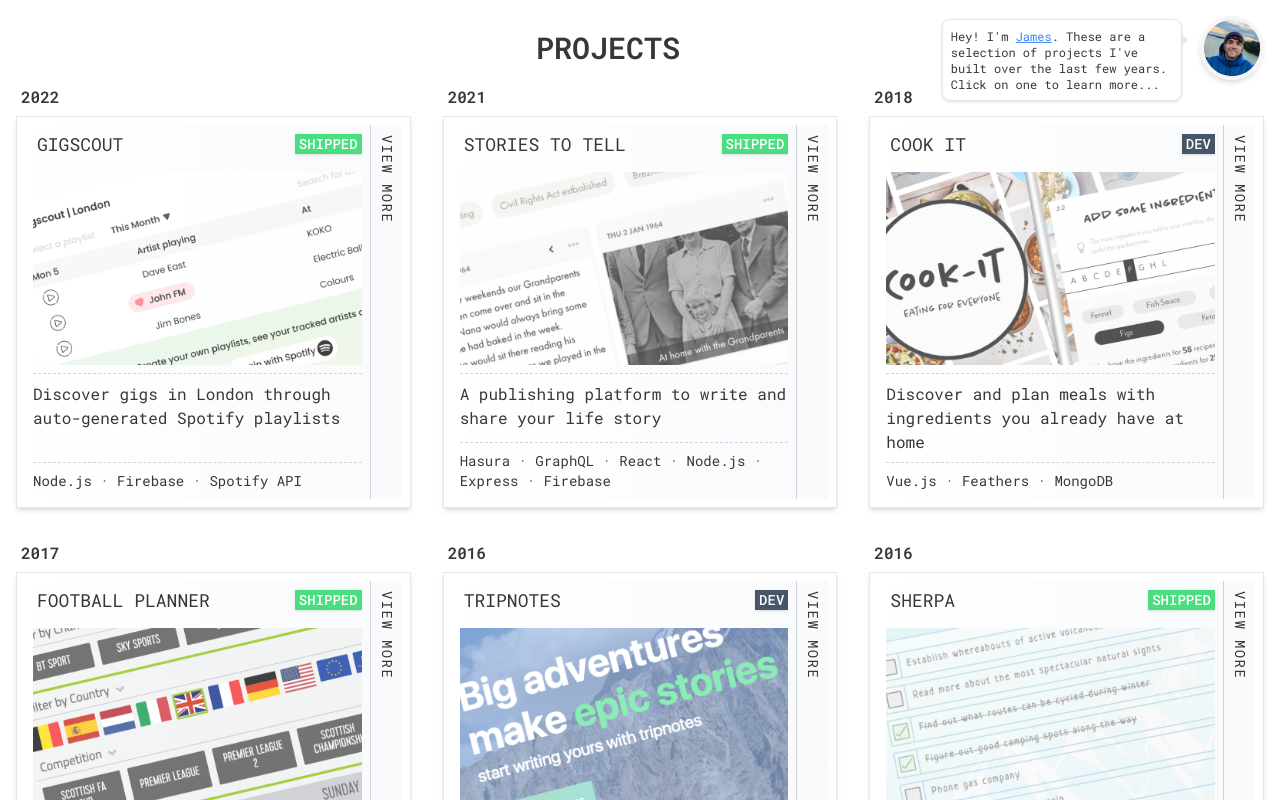
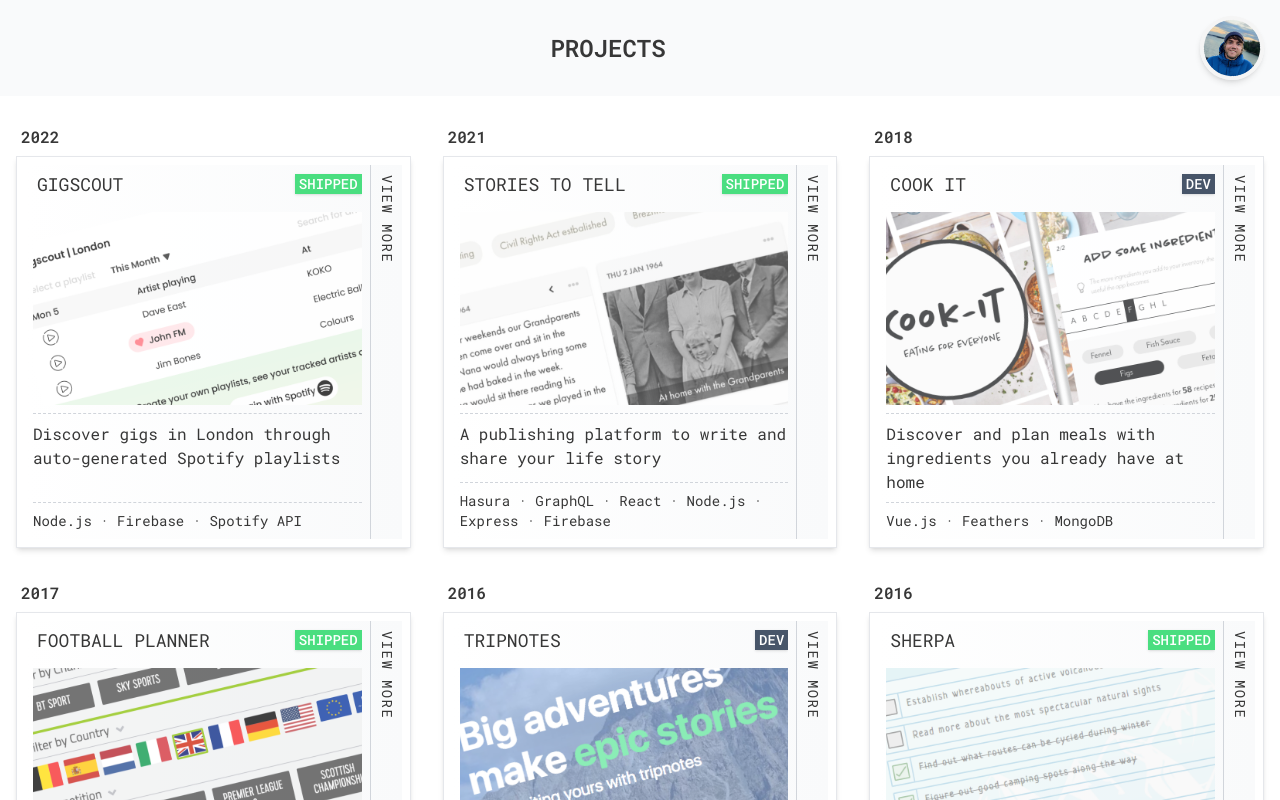
Before and after one commit to jg35/projects.jamesgraham.co.uk, a Next.js app: page / in a window 1280 px wide. Shown: the top 800 px of the page. Built offline with nearby package versions, Linux system fonts and the light colour scheme.

Commit message:
scroll-y header

```diff
--- a/app/[projectSlug]/page.tsx
+++ b/app/[projectSlug]/page.tsx
@@ -45,7 +45,7 @@ export default async function ProjectPage({
       </p>
 
       {project.links.length ? (
-        <ul className="flex mb-4 overflow-x-scroll">
+        <ul className="flex mb-4 overflow-x-auto">
           {project.links.map((link) => (
             <li key={link.href}>
               <Link
--- a/app/components/Header.tsx
+++ b/app/components/Header.tsx
@@ -3,9 +3,11 @@ import { useEffect, useState } from "react";
 import Image from "next/image";
 import Link from "next/link";
 import { usePathname } from "next/navigation";
+import { useScrollDirection } from "@/app/hooks/useScrollDirection";
 
 export default function Header() {
   const [showFace, setShowFace] = useState(false);
+  const direction = useScrollDirection();
   const path = usePathname();
   const title = getTitle(path);
 
@@ -33,8 +35,15 @@ export default function Header() {
     };
   }, [path, message.id]);
 
+  const showHeaderOnScrollUp = direction === "up";
+
   return (
-    <header className="relative flex justify-between items-center mb-1 max-w-screen-2xl w-full mx-auto p-4 ">
+    <header
+      className={`transition-all duration-200 mb-1 w-full bg-gray-50 z-20 sticky top-0 ${
+        showHeaderOnScrollUp ? "shadow border-none" : "-top-24"
+      }`}
+    >
+      <div className="flex justify-between items-center  max-w-screen-2xl mx-auto w-full p-4">
         <div>
           {path !== "/" && (
             <Link
@@ -47,27 +56,36 @@ export default function Header() {
           )}
         </div>
 
-      <h1 className="font-bold text-xl md:text-3xl uppercase">{title}</h1>
+        <h1
+          className={`font-bold uppercase ${
+            showHeaderOnScrollUp ? "text-lg md:text-2xl" : "text-lg md:text-2xl"
+          }`}
+        >
+          {title}
+        </h1>
 
         <div
-        className={`z-20 relative rounded-full border-4 border-neutral-100 w-12 h-12 sm:w-16 sm:h-16 shadow-md transition-all group ${
+          className={`z-20 relative rounded-full border-4 border-neutral-100 shadow-md transition-all group ${
             showFace
               ? "rotate-12 border-blue-400"
               : "hover:rotate-12 hover:border-blue-400"
-        } `}
+          } ${
+            showHeaderOnScrollUp ? "size-8 sm:size-12 " : "size-12 sm:size-16 "
+          }`}
         >
           <Image src="/me.png" alt="James Graham" width={425} height={425} />
           <div
-          className={`border absolute w-60 -rotate-12 bg-white touch-none opacity-0 rounded-lg transition-all -left-64 p-2 text-black text-xs speech-bubble ${
+            className={`border absolute w-60 -rotate-12 bg-white hidden opacity-0 rounded-lg transition-all -left-64 p-2 text-black text-xs speech-bubble ${
               showFace
-              ? "touch-auto opacity-100 bg-gray-50 shadow"
-              : "group-hover:touch-auto group-hover:opacity-100 group-hover:bg-gray-50 group-hover:shadow"
+                ? "block opacity-100 bg-gray-50 shadow"
+                : "group-hover:block group-hover:opacity-100 group-hover:bg-gray-50 group-hover:shadow"
             }
 
           }`}
             style={{ top: "60%" }}
           >
             {message.content}
+          </div>
         </div>
       </div>
     </header>
@@ -88,16 +106,8 @@ function getMessage() {
     id: "HOME",
     content: (
       <>
-        Hey! {"I'm "}
-        <Link
-          href="https://linkedin.com/in/jamesgraham10"
-          target="_blank"
-          className="text-blue-500 underline"
-        >
-          James
-        </Link>
-        . These are a selection of projects I&apos;ve built over the last few
-        years. Click on one to learn more...
+        Hey! I&apos;m James. These are a selection of projects I&apos;ve built
+        over the last few years. Click on one to learn more...
       </>
     ),
   };
--- /dev/null
+++ b/app/hooks/useScrollDirection.ts
@@ -0,0 +1,34 @@
+import { useState, useEffect } from "react";
+
+export function useScrollDirection() {
+  const [scrollDirection, setScrollDirection] = useState<"down" | "up" | null>(
+    "down"
+  );
+  const threshold = 2;
+
+  useEffect(() => {
+    let lastScrollY = window.scrollY;
+
+    const updateScrollDirection = () => {
+      const scrollY = window.scrollY;
+      const direction = scrollY > lastScrollY ? "down" : "up";
+
+      if (scrollY === 0) {
+        setScrollDirection("down");
+      } else if (
+        direction !== scrollDirection &&
+        Math.abs(scrollY - lastScrollY) > threshold
+      ) {
+        setScrollDirection(direction);
+      }
+
+      lastScrollY = scrollY || 0;
+    };
+    window.addEventListener("scroll", updateScrollDirection); // add event listener
+    return () => {
+      window.removeEventListener("scroll", updateScrollDirection); // clean up
+    };
+  }, [scrollDirection]);
+
+  return scrollDirection;
+}
--- a/app/page.tsx
+++ b/app/page.tsx
@@ -3,7 +3,7 @@ import { projects } from "@/app/data/projects";
 
 export default function Home() {
   return (
-    <div className="fade-in">
+    <div className="fade-in pt-10">
       <div className="grid grid-cols-1 md:grid-cols-2 lg:grid-cols-3 gap-x-8 gap-y-16">
         {projects.map((project) => (
           <ProjectCard key={project.id} project={project} />
```
Lines whose indentation alone changed are shown as unchanged.
